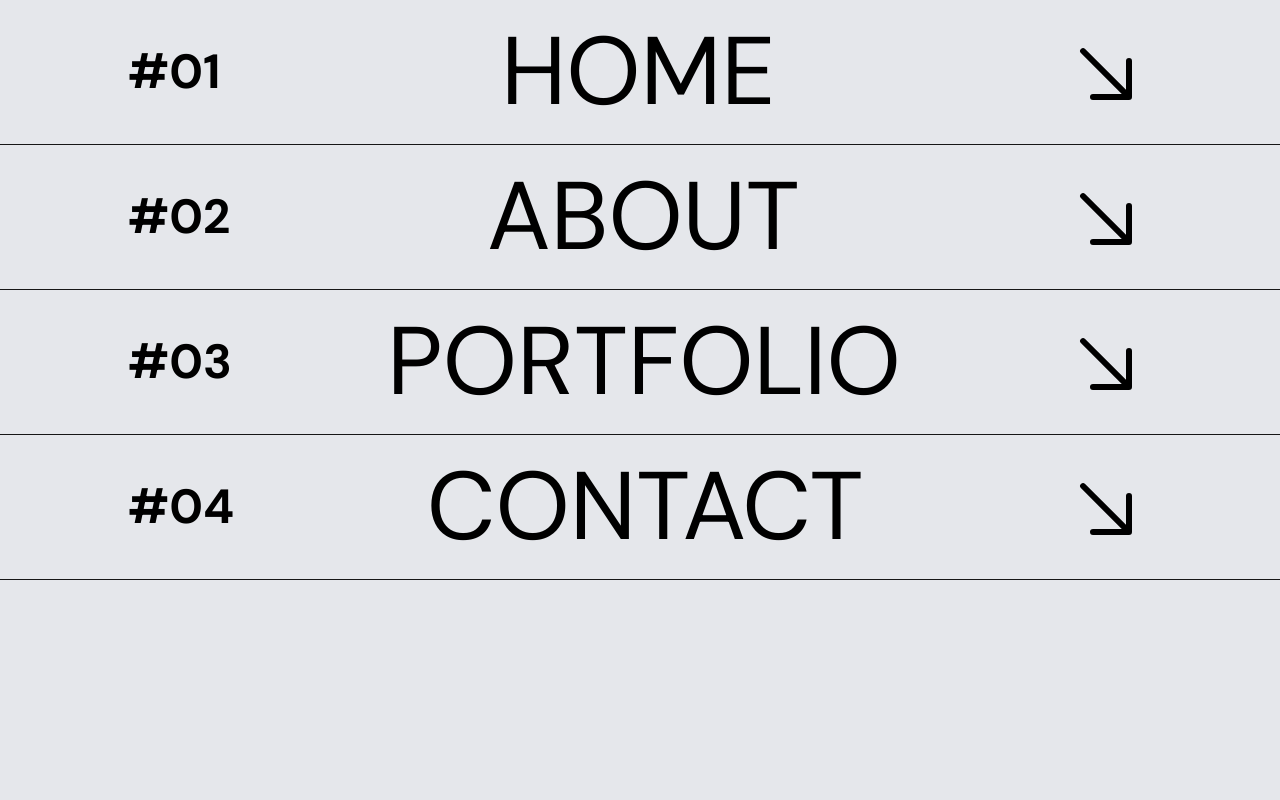
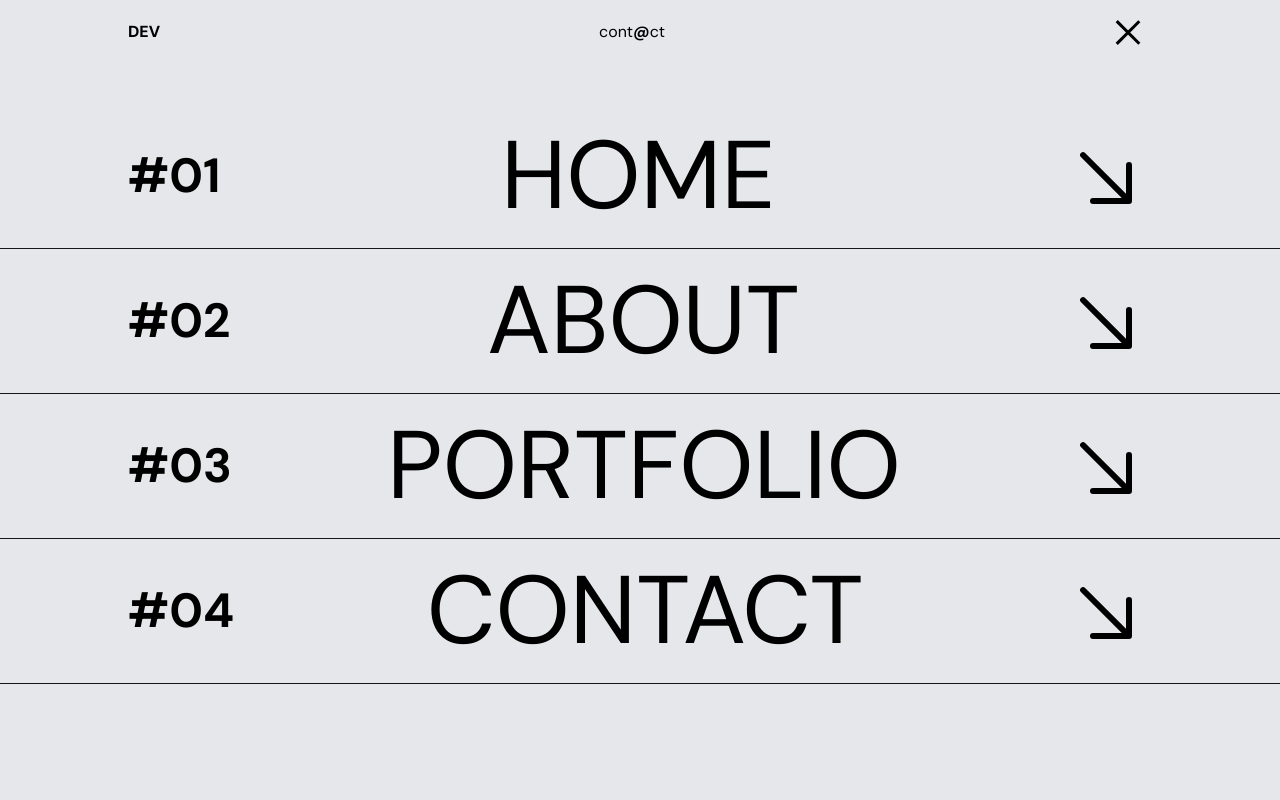
Before and after one commit to Capoverde/my-site-portfolio, a Next.js app: page /PortfolioPage in a window 1280 px wide. Both pictures are taken after a click on the button 1128 px from the left and 32 px from the top of the page. Shown: the top 800 px of the page. Built offline with nearby package versions, Linux system fonts and the light colour scheme.

Commit message:
Portfolio 1/2

```diff
--- a/app/PortfolioPage/page.jsx
+++ b/app/PortfolioPage/page.jsx
@@ -1,34 +1,42 @@
 "use client"
 import React from 'react'
+import {
+    CardProductCatalog,
+    WbsitteNext,
+    EventHorizon,
+    TheMet,
+    Interdom
+} from '../components/Card'
 import { Header } from '../components/Header/Header'
 import { FeaturesTitle } from '../components/FeaturesTitle'
-import { Card } from '../components/Card'
+import { FeatureCard } from '../components/Card'
 
 const features = [
     {
         title: "FullStack ToDo Applicaton",
-        id: "to-do-app"
+        id: "to-do-app",
+        card: CardProductCatalog,
     },
     {
         title: "FullStack product catalog store",
-        id: "product-catalog"
+        id: "product-catalog",
+        card: WbsitteNext,
     },
     {
         title: "Website in Next.js",
-        id: "lawyers-ebsite"
+        id: "lawyers-ebsite",
+        card: EventHorizon,
     },
     {
         title: "The Event Horizon",
-        id: "website and gallery"
+        id: "website and gallery",
+        card: TheMet,
     },
     {
         title: "The Met",
-        id: "museum-website"
+        id: "museum-website",
+        card: Interdom
     },
-    {
-        title: "Interdom",
-        id: "real-estate-website"
-    }
 ]
 
 const Portfolio = () => {
@@ -44,16 +52,18 @@ const Portfolio = () => {
                 <ul>
                    {features.map((feature) => (
                     <li key={feature.id}>
-                       <FeaturesTitle>{feature.title}</FeaturesTitle>
+                       <FeaturesTitle id={feature.id}>{feature.title}</FeaturesTitle>
                     </li>
                    ))}
                 </ul>
             </div>
             <div className='w-full sticky top-0 flex h-screen items-center'>
-                <div className="w-full aspect-square bg-gray-100">
-                    <Card gradient="from-[#f7f0ff] to-[#a78afe]">
-                        I am a Card
-                    </Card>
+                <div className="relative w-full aspect-square bg-gray-100 rounded-[25px]">
+                    {features.map(feature =>
+                     <feature.card
+                     id={feature.id}
+                     key={feature.id} />
+                    )}
                 </div>
             </div>
         </div>
--- a/app/components/Card.jsx
+++ b/app/components/Card.jsx
@@ -1,11 +1,56 @@
 import React from 'react'
 import classNames from 'classnames'
+import { useFeatureStore } from './store'
 
+const FeatureCard = ({ gradient, children, id }) => {
+  const inViewFeature = useFeatureStore((state) => state.inViewFeature)
 
-export const Card = ({ gradient, children }) => {
   return (
-    <div className={classNames('w-full h-full bg-gray-700 bg-gradient-to-br', gradient)}>
+    <div className={classNames('absolute inset-0 w-full h-full bg-gray-700 bg-gradient-to-br transition-opacity',
+                    gradient,
+                    inViewFeature === id ? "opacity-100" : "opacity-0"
+                    )}>
       { children }
     </div>
   )
 }
+
+export const CardProductCatalog = ({ id }) => {
+  return (
+  <FeatureCard id={id} gradient="from-[#f7f0ff] to-[#a78afe]">
+    <span/>
+  </FeatureCard>
+  )
+}
+
+export const WbsitteNext = ({ id  }) => {
+  return (
+    <FeatureCard id={id} gradient="from-[#f5fbff] to-[#addef]">
+    <span/>
+  </FeatureCard>
+  )
+}
+
+export const EventHorizon = ({ id }) => {
+  return (
+    <FeatureCard id={id} gradient="from-[#f5fff7] to-[#adf8ff]">
+    <span/>
+  </FeatureCard>
+  )
+}
+
+export const TheMet = ({ id }) => {
+  return (
+    <FeatureCard id={id} gradient="from-[#f7f0ff] to-[#a78afe]">
+    <span/>
+  </FeatureCard>
+  )
+}
+
+export const Interdom = ({ id }) => {
+  return (
+    <FeatureCard id={id} gradient="from-[#f7f0ff] to-[#a78afe]">
+    <span/>
+  </FeatureCard>
+  )
+}
--- a/app/components/FeaturesTitle.jsx
+++ b/app/components/FeaturesTitle.jsx
@@ -1,14 +1,22 @@
 "use client"
-import React, { useRef } from 'react'
+import React, { useRef, useEffect } from 'react'
 import { useInView } from 'framer-motion'
 import classNames from 'classnames'
+import { useFeatureStore } from './store'
 
-export const FeaturesTitle = ({ children }) => {
+
+export const FeaturesTitle = ({ children, id }) => {
     const ref = useRef(null)
-    const isInVue = useInView(ref, { margin: "-50% 0px -50% 0px" })
+    const isInView = useInView(ref, { margin: "-50% 0px -50% 0px" })
+    const setInViewFeature = useFeatureStore(state => state.setInViewFeature)
+
+   useEffect(()=>{
+     if (isInView) setInViewFeature(id);
+   }, [isInView, id, setInViewFeature])
+
   return (
-    <p ref={ref} className={classNames("text-5xl text-gray-500 font-extrabold py-16 transition-colors",
-                                       isInVue ? "text-black" : "text-gray-500"
+    <p ref={ref} className={classNames("text-5xl font-extrabold py-16 transition-colors",
+                                       isInView ? "text-black" : "text-gray-500"
                             )}>
                 {children}
     </p>
--- a/app/components/Menu/Menu.jsx
+++ b/app/components/Menu/Menu.jsx
@@ -33,9 +33,12 @@ export const Menu = ({ isOpen, onClose }) => {
     <m.nav
       className={`${styles.menu} ${
         isOpen ? styles.open : ""
-      } menu min-w-screen min-h-screen
+      } menu w-full h-full py-10 mt-16
                flex justify-center align-center
-               bg-gray-200 absolute inset-0 z-30
+               bg-gray-200
+               absolute
+               top-0 left-0
+               z-30
              `}
       initial={false}
       animate={isOpen ? "open" : "closed"}
@@ -83,7 +86,7 @@ export const Menu = ({ isOpen, onClose }) => {
                     flex justify-center
                     text-[6rem]
             `}
-        >
+          >
           <Link
             className={`${styles.nav__listItemLink}
                                      flex justify-between items-center
@@ -104,8 +107,8 @@ export const Menu = ({ isOpen, onClose }) => {
         >
           <Link
             className={`${styles.nav__listItemLink}
-                                     flex justify-between items-center
-                                     w-full h-full px-32
+                      flex justify-between items-center
+                      w-full h-full px-32
           `}
             href="/ContactPage"
             onClick={handleLinkClick}
--- /dev/null
+++ b/app/components/store.jsx
@@ -0,0 +1,6 @@
+import { create } from 'zustand'
+
+export const useFeatureStore = create((set)=>({
+  inViewFeature: null,
+  setInViewFeature: (feature) => set({inViewFeature: feature}),
+}))
--- a/package.json
+++ b/package.json
@@ -16,7 +16,8 @@
     "react": "^18.2.0",
     "react-dom": "^18",
     "react-icons": "^4.12.0",
-    "react-router-dom": "^6.18.0"
+    "react-router-dom": "^6.18.0",
+    "zustand": "^4.4.6"
   },
   "devDependencies": {
     "autoprefixer": "^10.0.1",
```
Also changed, not shown: 2 other files (tests, documents, lock files or other folders).
